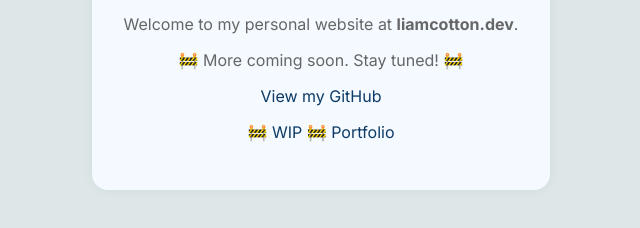
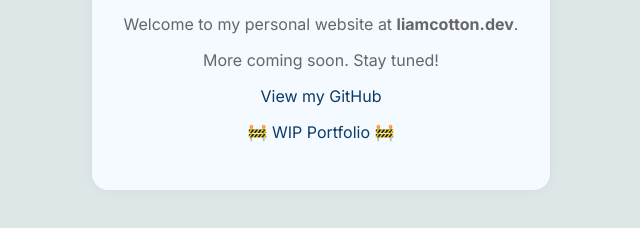
Before and after one commit to liamjcotton/liamjcotton.github.io, a plain HTML site: page index.html in a window 1280 px wide. Shown: the part 352-580 px from the top of the page, without its empty margins (319-959 px from the left). Drawn offline with Linux system fonts and the light colour scheme.

Commit message:
update portfolio.html and index.html

```diff
--- a/index.html
+++ b/index.html
@@ -11,9 +11,9 @@
   <div class="container">
     <h1>Hello, I'm Liam Cotton</h1>
     <p>Welcome to my personal website at <strong>liamcotton.dev</strong>.</p>
-    <p>🚧 More coming soon. Stay tuned! 🚧</p>
+    <p>More coming soon. Stay tuned!</p>
     <p><a href="https://github.com/liamjcotton">View my GitHub</a></p>
-    <p><a href="/portfolio.html">🚧 WIP 🚧 Portfolio</a></p>
+    <p><a href="/portfolio.html">🚧 WIP Portfolio 🚧</a></p>
   </div>
 </body>
 </html>
```
Also changed, not shown: portfolio.html (+1 -0 lines).
